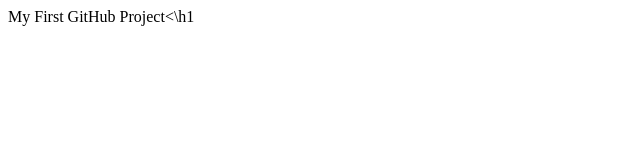
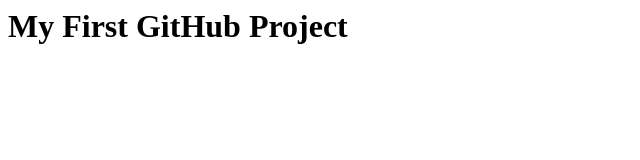
Before and after one commit to nwd46054-code/MyFirstProject, a plain HTML site: page index.html in a window 1280 px wide. Shown: the whole page, without its empty margins (0-640 px from the left). Drawn offline with Linux system fonts and the light colour scheme.

Commit message:
First commit

```diff
--- a/index.html
+++ b/index.html
@@ -1 +1 @@
-<hi>My First GitHub Project<\h1
+<h1>My First GitHub Project</h1
```
